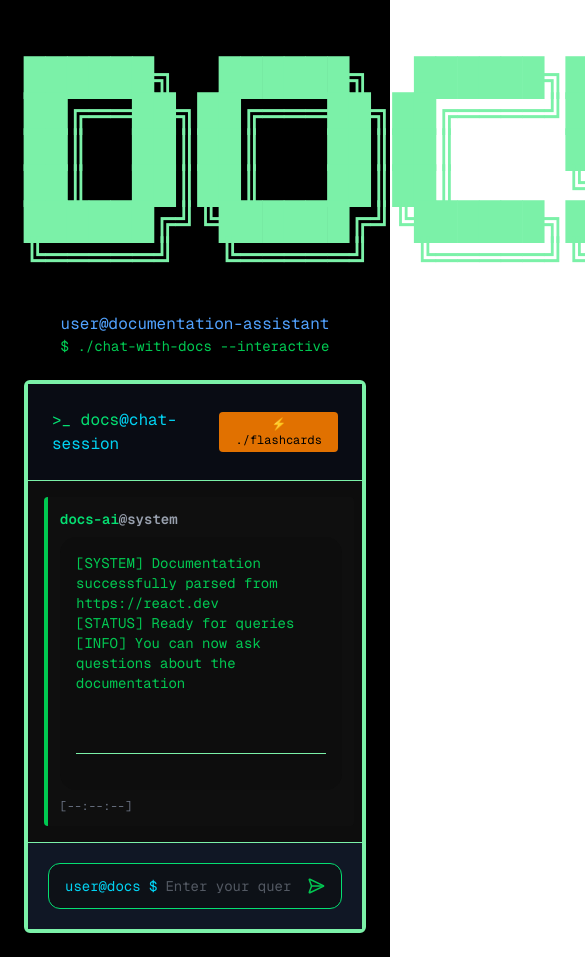
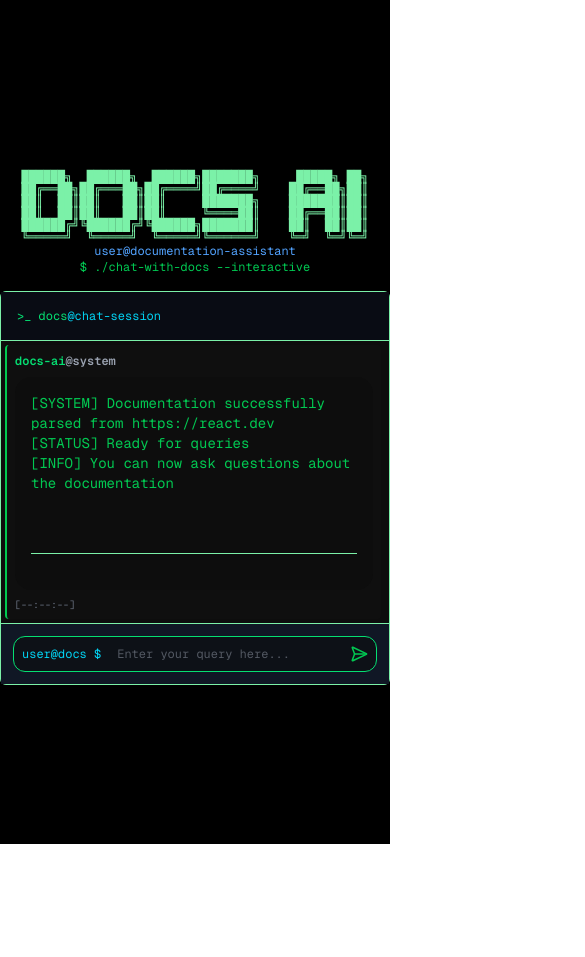
Before and after one commit to Nikita06211/docsai-frontend, a Next.js app: page /chat in a window 390 px wide. Shown: the top 957 px of the page, 585 px wide, since content can reach past the window. After the commit the page ends 844 px from the top, so only its background shows below. Built offline with nearby package versions, Linux system fonts and the light colour scheme.

Commit message:
responsive design

```diff
--- a/src/app/chat/page.tsx
+++ b/src/app/chat/page.tsx
@@ -22,9 +22,10 @@ interface Message {
 // Loading component for Suspense fallback
 function ChatLoading() {
   return (
-    <main className="min-h-screen bg-black text-green-400 font-mono p-6">
-      <div className="text-center mb-6">
-        <pre className="text-green-300 text-4xl leading-none">
+    <main className="min-h-screen bg-black text-green-400 font-mono flex flex-col items-center justify-center">
+      <div className="text-center mb-4 sm:mb-6">
+        <div className="flex justify-center w-full">
+  <pre className="min-w-max text-green-300 text-xs sm:text-base md:text-3xl lg:text-4xl leading-none whitespace-pre">
 {`
 ██████╗  ██████╗  ██████╗███████╗     █████╗ ██╗
 ██╔══██╗██╔═══██╗██╔════╝██╔════╝    ██╔══██╗██║
@@ -34,25 +35,25 @@ function ChatLoading() {
 ╚═════╝  ╚═════╝  ╚═════╝╚══════╝    ╚═╝  ╚═╝╚═╝
 `}
           </pre>
-        <p className="text-blue-400">user@documentation-assistant</p>
-        <p className="text-green-500 text-sm">$ ./chat-with-docs --loading...</p>
         </div>
-      <div className="max-w-4xl mx-auto border-4 border-green-300 rounded-md bg-[#0d0d0d]">
-        <div className="flex justify-center items-center p-8">
-          <div className="animate-pulse text-green-400">Initializing chat session...</div>
+        <p className="text-blue-400 text-xs sm:text-base">user@documentation-assistant</p>
+        <p className="text-green-500 text-xs sm:text-sm">$ ./chat-with-docs --loading...</p>
+      </div>
+      <div className="w-full max-w-4xl border-2 sm:border-4 border-green-300 rounded-md bg-[#0d0d0d]">
+        <div className="flex justify-center items-center p-6 sm:p-8">
+          <div className="animate-pulse text-green-400 text-sm sm:text-base">Initializing chat session...</div>
         </div>
       </div>
     </main>
   );
 }
 
-// Chat content component that uses useSearchParams
+// Chat content component
 function ChatContent() {
   const [loading, setLoading] = useState(false);
   const [input, setInput] = useState("");
   const searchParams = useSearchParams();
   const sitemapurl = searchParams.get("sitemapurl") || "https://react.dev/sitemap.xml";
-
   const [messages, setMessages] = useState<Message[]>([
     {
       role: "system",
@@ -67,13 +68,7 @@ function ChatContent() {
 
   const handleSend = async () => {
     if (!input.trim()) return;
-
-    const time = new Date().toLocaleTimeString([], {
-      hour: "2-digit",
-      minute: "2-digit",
-      second: "2-digit",
-    });
-
+    const time = new Date().toLocaleTimeString([], { hour: "2-digit", minute: "2-digit", second: "2-digit" });
     const userMessage: Message = { role: "user", content: input, time: `[${time}]` };
     setMessages((prev) => [...prev, userMessage]);
     setLoading(true);
@@ -84,14 +79,12 @@ function ChatContent() {
           sitemapurl
         )}&query=${encodeURIComponent(input)}`
       );
-
       const botMessage: Message = {
         role: "system",
         content: res.data.answer.response || "[ERROR] No message received from docs 🤖",
         time: `[${time}]`,
         sources: res.data.sources || [],
       };
-
       setMessages((prev) => [...prev, botMessage]);
     } catch (_error) {
       setMessages((prev) => [
@@ -109,9 +102,10 @@ function ChatContent() {
   };
 
   return (
-    <main className="min-h-screen bg-black text-green-400 font-mono p-6">
-      <div className="text-center mb-6">
-        <pre className="text-green-300 text-4xl leading-none">
+    <main className="min-h-screen bg-black text-green-400 font-mono flex flex-col items-center justify-center">
+      <div className="text-center mb-4 sm:mb-6">
+        <div className="flex justify-center w-full">
+  <pre className="min-w-max text-green-300 text-xs sm:text-base md:text-3xl lg:text-4xl leading-none whitespace-pre">
 {`
 ██████╗  ██████╗  ██████╗███████╗     █████╗ ██╗
 ██╔══██╗██╔═══██╗██╔════╝██╔════╝    ██╔══██╗██║
@@ -121,26 +115,24 @@ function ChatContent() {
 ╚═════╝  ╚═════╝  ╚═════╝╚══════╝    ╚═╝  ╚═╝╚═╝
 `}
           </pre>
-        <p className="text-blue-400">user@documentation-assistant</p>
-        <p className="text-green-500 text-sm">$ ./chat-with-docs --interactive</p>
+        </div>
+        <p className="text-blue-400 text-xs sm:text-base">user@documentation-assistant</p>
+        <p className="text-green-500 text-xs sm:text-sm">$ ./chat-with-docs --interactive</p>
       </div>
 
-      <div className="max-w-4xl mx-auto border-4 border-green-300 rounded-md bg-[#0d0d0d]">
-        <div className="flex justify-between items-center bg-[#090c14] border-b border-green-300 p-6">
-          <span className="text-green-400">
+      <div className="w-full max-w-4xl border border-green-300  sm:border-4 rounded-md bg-[#0d0d0d]">
+        <div className="flex flex-row gap-2 bg-[#090c14] border-b border-green-300 p-4 sm:p-6">
+          <span className="text-green-400 text-xs sm:text-base">
             {`>_ `}docs<span className="text-cyan-400">@chat-session</span>
           </span>
-          <button className="bg-amber-600 hover:bg-amber-500 text-black text-xs px-3 py-1 rounded">
-            ⚡ ./flashcards
-          </button>
         </div>
 
-        <div className="p-4 space-y-4 max-h-[60vh] overflow-y-auto scroll-smooth pr-2 scrollbar-thin scrollbar-thumb-cyan-600 scrollbar-track-transparent scrollbar-thumb-rounded-full">
+        <div className="space-y-3 sm:space-y-4 max-h-[50vh] sm:max-h-[60vh] overflow-y-auto scroll-smooth pr-1 sm:pr-2 scrollbar-thin scrollbar-thumb-cyan-600 scrollbar-track-transparent scrollbar-thumb-rounded-full">
           {messages.map((msg, index) => (
-            <div key={index} className="text-sm">
+            <div key={index} className="text-xs sm:text-sm">
               {msg.role === "system" ? (
-                <div className="bg-[#0f0f0f] p-3 border-l-4 border-green-500 rounded">
-                  <p className="text-green-400 font-semibold">
+                <div className="bg-[#0f0f0f] inline-block m-1 p-2 sm:p-3 border-l-2 sm:border-l-4 border-green-500 rounded">
+                  <p className="text-green-400 font-semibold text-xs sm:text-sm">
                     docs-ai<span className="text-gray-400">@system</span>
                   </p>
                   <MessageBubble
@@ -148,16 +140,16 @@ function ChatContent() {
                     content={msg.content}
                     sources={msg.sources}
                   />
-                  <p className="text-gray-500 text-xs mt-1">{msg.time}</p>
+                  <p className="text-gray-500 text-[10px] sm:text-xs mt-0.5 sm:mt-1">{msg.time}</p>
                 </div>
               ) : (
                 <div className="text-right">
-                  <div className="bg-[#0f0f0f] inline-block p-3 border-r-4 border-blue-400 rounded">
-                    <p className="text-white font-semibold">
+                  <div className="bg-[#0f0f0f] inline-block p-2 sm:p-3 border-r-2 sm:border-r-4 border-blue-400 rounded">
+                    <p className="text-white font-semibold text-xs sm:text-sm">
                       you<span className="text-gray-400">@user</span>
                     </p>
                     <MessageBubble role="user" content={msg.content} />
-                    <p className="text-gray-400 text-xs mt-1">{msg.time}</p>
+                    <p className="text-gray-400 text-[10px] sm:text-xs mt-0.5 sm:mt-1">{msg.time}</p>
                   </div>
                 </div>
               )}
@@ -165,36 +157,35 @@ function ChatContent() {
           ))}
 
           {loading && (
-            <div className="flex items-center justify-between font-mono py-2 w-full text-green-300">
-              <span className="text-green-300 text-md">{`>_ `} [PROCESSING] Analyzing Documentation</span>
-              <span className="text-green-300 animate-pulse font-extrabold mr-2 text-md">|||</span>
+            <div className="flex items-center justify-between font-mono py-1 sm:py-2 w-full text-green-300 text-xs sm:text-md">
+              <span className="text-green-300">{`>_ `} [PROCESSING] Analyzing Documentation</span>
+              <span className="text-green-300 animate-pulse font-extrabold mr-1 sm:mr-2">|||</span>
             </div>
           )}
         </div>
 
-        <div className="border-t border-green-300 bg-[#101725] px-5 py-5">
-          <div className="flex items-center border border-green-400 rounded-xl px-4 py-3 bg-[#0d1117] w-full text-sm text-white">
-            <div className="flex items-center gap-2 flex-grow">
-              <span className="text-cyan-400 font-mono whitespace-nowrap">user@docs $</span>
+      <div className="border-t border-green-300 bg-[#101725] p-3 sm:py-5">
+  <div className="flex flex-row items-center gap-2 border border-green-400 rounded-xl py-2 sm:py-3 bg-[#0d1117] w-full text-xs sm:text-sm">
+    <span className="text-cyan-400 font-mono whitespace-nowrap text-xs sm:text-sm ml-2">user@docs $</span>
     <input
       type="text"
       placeholder="Enter your query here..."
       value={input}
       onChange={(e) => setInput(e.target.value)}
       onKeyDown={(e) => e.key === "Enter" && handleSend()}
-                className="bg-transparent focus:outline-none text-gray-400 w-full font-mono"
+      className="bg-transparent focus:outline-none text-gray-400 w-full font-mono text-xs sm:text-base px-2"
     />
-            </div>
-
     <button
       onClick={handleSend}
-              className="text-green-500 hover:text-green-300 ml-4"
+      className="text-green-500 hover:text-green-300 ml-2 mr-2"
       aria-label="Send"
     >
       <SendHorizonal size={18} />
     </button>
   </div>
 </div>
+
+
       </div>
     </main>
   );
--- a/src/app/page.tsx
+++ b/src/app/page.tsx
@@ -12,8 +12,9 @@ export default function Home() {
   };
 
   return (
-    <main className="min-h-screen bg-black text-green-400 font-mono flex flex-col items-center justify-center p-6">
-      <pre className="text-green-300 text-3xl leading-none text-center whitespace-pre-wrap">
+    <main className="min-h-screen bg-black text-green-400 font-mono flex flex-col items-center justify-center">
+      <div className="flex justify-center w-full overflow-x-auto">
+  <pre className="min-w-max mx-auto text-green-300 text-xs sm:text-base md:text-3xl lg:text-4xl leading-none whitespace-pre">
 {`
 ██████╗  ██████╗  ██████╗███████╗     █████╗ ██╗
 ██╔══██╗██╔═══██╗██╔════╝██╔════╝    ██╔══██╗██║
@@ -23,15 +24,15 @@ export default function Home() {
 ╚═════╝  ╚═════╝  ╚═════╝╚══════╝    ╚═╝  ╚═╝╚═╝
 `}
         </pre>
+      </div>
 
       <p className="text-blue-400 text-lg mt-2">user@documentation-assistant</p>
       <p className="text-green-400 text-sm">$ ./chat-with-docs --interactive</p>
 
-      <div className="mt-8 w-full max-w-2xl border border-green-500 rounded-md bg-[#0d0d0d]">
+      <div className="mt-8 w-full max-w-2xl mx-auto border border-green-500 rounded-md bg-[#0d0d0d]">
         <div className="px-4 py-2 text-green-400 border-b border-green-600">
           <span className="text-green-300">$</span> initialize-docs-chat
         </div>
-
         <div className="px-4 py-4 text-sm">
           <p className="text-gray-400">Loading documentation parser module...</p>
 
```
Lines whose indentation alone changed are shown as unchanged.
